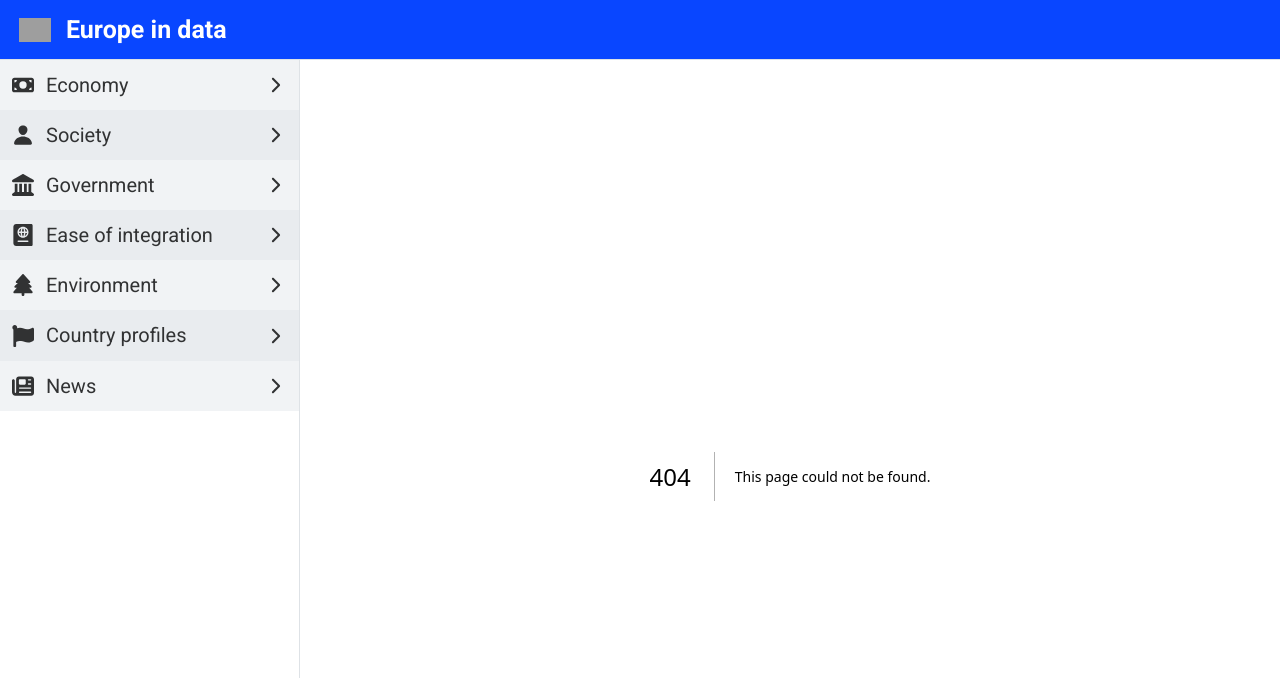
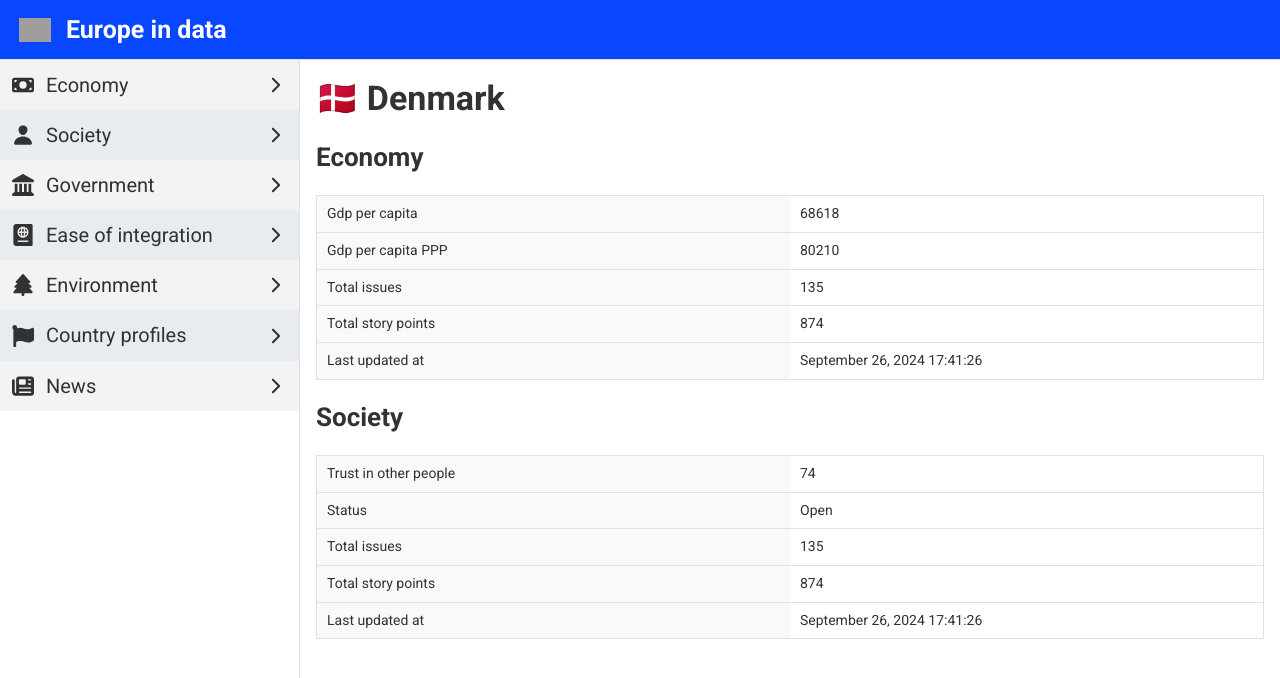
Before and after one commit to smravec/europe-in-data, a Next.js app: page /country-profiles/denmark in a window 1280 px wide. Before the commit this address had no page. Shown: the top 678 px of the page. Built offline with nearby package versions, Linux system fonts and the light colour scheme; grey boxes are pictures that could not be loaded.

Commit message:
Done country profile mvp

```diff
--- a/app/components/app-layout.tsx
+++ b/app/components/app-layout.tsx
@@ -13,6 +13,7 @@ import { FaLandmark } from "react-icons/fa6";
 import { FaMoneyBill } from "react-icons/fa6";
 import { FaFlag } from "react-icons/fa";
 import { FaNewspaper } from "react-icons/fa6";
+import Link from 'next/link';
 
 export default function AppLayout({ children }: { children: React.ReactNode }) {
   const [opened, { toggle }] = useDisclosure();
@@ -45,6 +46,8 @@ export default function AppLayout({ children }: { children: React.ReactNode }) {
           <Flex
             align={"center"}
           >
+
+          <Link href={"/"} style={{ textDecoration: 'none' }}>
             <Image
               src="./logo11.png"
               fit='contain'
@@ -52,7 +55,10 @@ export default function AppLayout({ children }: { children: React.ReactNode }) {
               w="auto"
               ml={"14px"}
             />
+          </Link>
 
+
+          <Link href={"/"} style={{ textDecoration: 'none' }}>
             <Title
             size={"25px"}
             c={"white"}
@@ -61,6 +67,7 @@ export default function AppLayout({ children }: { children: React.ReactNode }) {
             >
               Europe in data
             </Title>
+          </Link>
 
           </Flex>
 
@@ -170,6 +177,7 @@ export default function AppLayout({ children }: { children: React.ReactNode }) {
           />
 
           <NavLink
+            href='/country-profiles'
             variant='filled'
             active
             label="Country profiles"
--- /dev/null
+++ b/app/country-profiles/denmark/page.tsx
@@ -0,0 +1,86 @@
+'use client'
+
+import { Flex, Title, List, useMantineTheme, ListItem, Table } from "@mantine/core"
+
+import CountryData from "../../../country-data/country-data.json"
+
+
+export default function Denmark(){
+    const theme = useMantineTheme()
+
+    return(
+        <Flex direction={"column"} >
+            <Title order={1} mb={"lg"}>
+            {CountryData["Denmark"]["Icon"]} Denmark
+            </Title>
+
+            <Title order={2} mb={"lg"}>
+                Economy
+            </Title>
+            <Table variant="vertical" layout="fixed" withTableBorder>
+                <Table.Tbody>
+                    <Table.Tr>
+                    <Table.Th >Gdp per capita</Table.Th>
+                    <Table.Td> {Math.trunc(CountryData["Denmark"]["2023"]["Gdp per capita"])}</Table.Td>
+                    </Table.Tr>
+
+                    <Table.Tr>
+                    <Table.Th>Gdp per capita PPP</Table.Th>
+                    <Table.Td> {Math.trunc(CountryData["Denmark"]["2023"]["Gdp per capita PPP"])}</Table.Td>
+                    </Table.Tr>
+
+                    <Table.Tr>
+                    <Table.Th>Total issues</Table.Th>
+                    <Table.Td>135</Table.Td>
+                    </Table.Tr>
+
+                    <Table.Tr>
+                    <Table.Th>Total story points</Table.Th>
+                    <Table.Td>874</Table.Td>
+                    </Table.Tr>
+
+                    <Table.Tr>
+                    <Table.Th>Last updated at</Table.Th>
+                    <Table.Td>September 26, 2024 17:41:26</Table.Td>
+                    </Table.Tr>
+                </Table.Tbody>
+            </Table>
+
+
+            <Title order={2} mb={"lg"} mt={"lg"}>
+                Society
+            </Title>
+
+            <Table variant="vertical" layout="fixed" withTableBorder>
+                <Table.Tbody>
+                    <Table.Tr>
+                    <Table.Th > Trust in other people</Table.Th>
+                    <Table.Td>{Math.trunc(CountryData["Denmark"]["2023"]["Trust in other people"])}</Table.Td>
+                    </Table.Tr>
+
+                    <Table.Tr>
+                    <Table.Th>Status</Table.Th>
+                    <Table.Td>Open</Table.Td>
+                    </Table.Tr>
+
+                    <Table.Tr>
+                    <Table.Th>Total issues</Table.Th>
+                    <Table.Td>135</Table.Td>
+                    </Table.Tr>
+
+                    <Table.Tr>
+                    <Table.Th>Total story points</Table.Th>
+                    <Table.Td>874</Table.Td>
+                    </Table.Tr>
+
+                    <Table.Tr>
+                    <Table.Th>Last updated at</Table.Th>
+                    <Table.Td>September 26, 2024 17:41:26</Table.Td>
+                    </Table.Tr>
+                </Table.Tbody>
+            </Table>
+
+
+        </Flex>
+    )
+}
```
Also changed, not shown: app/components/country-profile.tsx (added, +7 -0 lines), app/country-profiles/page.tsx (added, +9 -0 lines).
